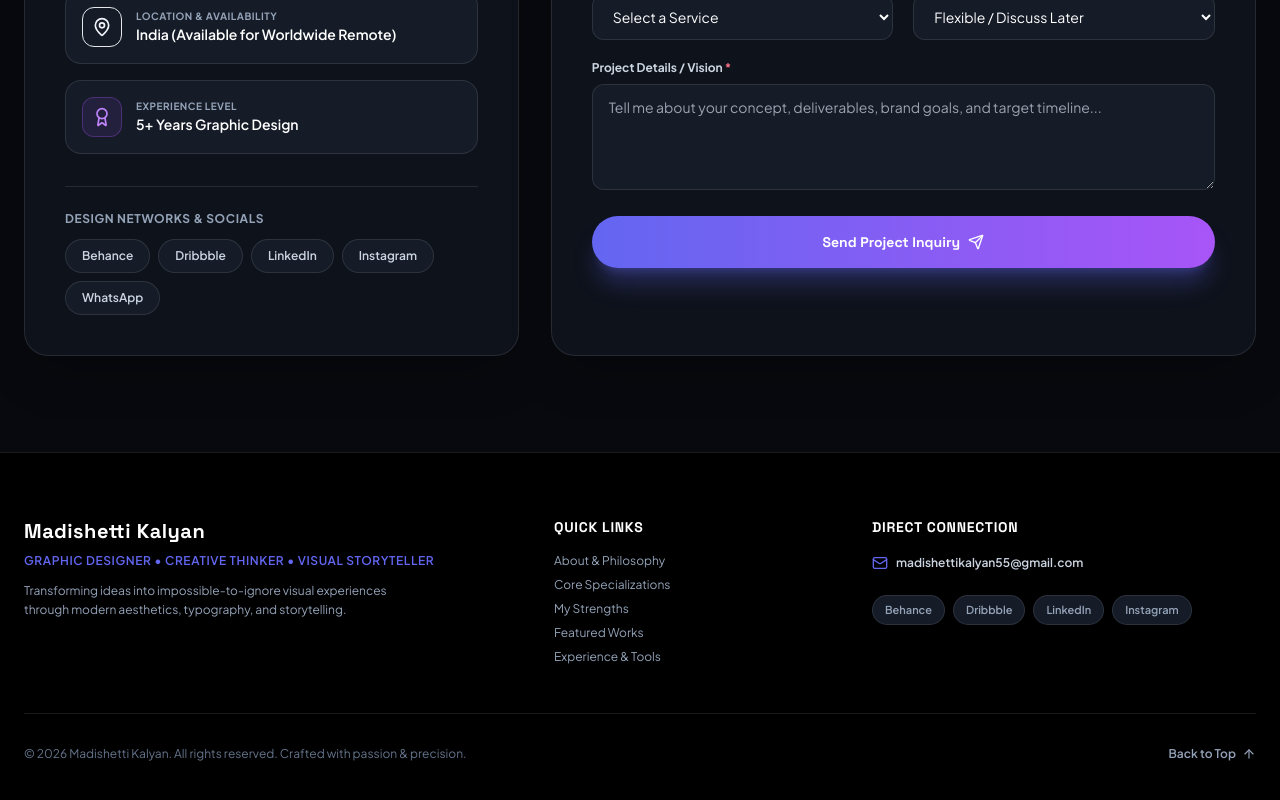
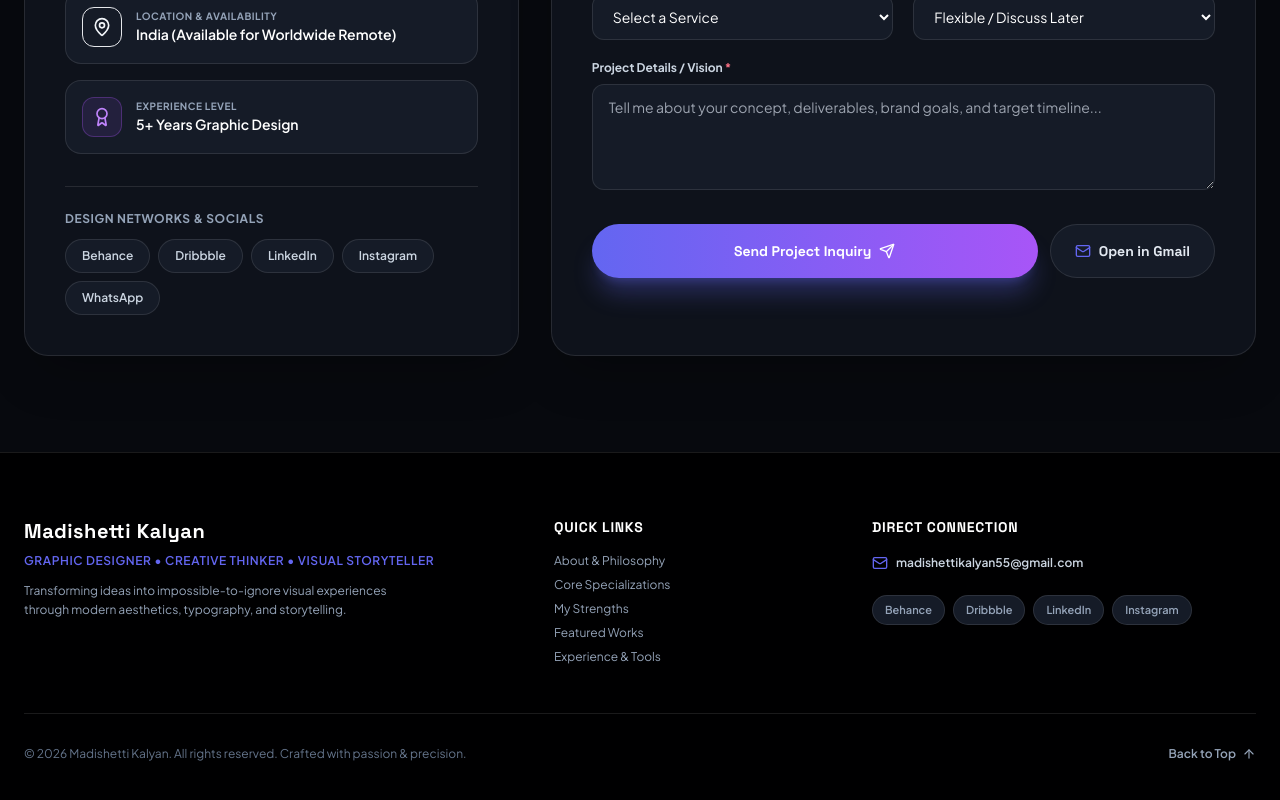
Before and after one commit to Madishettikalyan/Portifilo, a Next.js app: page / in a window 1280 px wide. Shown: the part 8870-9670 px from the top of the page. Built offline with nearby package versions, Linux system fonts and the light colour scheme.

Commit message:
Add direct Open in Gmail compose button alongside inquiry form

```diff
--- a/components/ContactHub.tsx
+++ b/components/ContactHub.tsx
@@ -216,13 +216,25 @@ export default function ContactHub() {
                 />
               </div>
 
+              <div className="flex flex-col sm:flex-row gap-3 pt-2">
                 <button
                   type="submit"
-                className="w-full py-4 rounded-full font-display font-bold text-sm text-white bg-gradient-to-r from-primary to-secondary hover:from-primary-hover hover:to-secondary-hover shadow-xl shadow-primary/30 flex items-center justify-center gap-2 hover:-translate-y-0.5 transition-all"
+                  className="flex-1 py-4 px-6 rounded-full font-display font-bold text-sm text-white bg-gradient-to-r from-primary to-secondary hover:from-primary-hover hover:to-secondary-hover shadow-xl shadow-primary/30 flex items-center justify-center gap-2 hover:-translate-y-0.5 transition-all cursor-pointer"
                 >
                   <span>Send Project Inquiry</span>
                   <Send className="w-4 h-4" />
                 </button>
+
+                <a
+                  href={`https://mail.google.com/mail/?view=cm&fs=1&to=${PORTFOLIO_DATA.personalInfo.email}&su=${encodeURIComponent('🎨 Design Project Inquiry - Madishetti Kalyan')}`}
+                  target="_blank"
+                  rel="noopener noreferrer"
+                  className="py-4 px-6 rounded-full font-display font-bold text-xs sm:text-sm text-slate-200 bg-dark-elevated border border-white/10 hover:border-primary/50 hover:text-white flex items-center justify-center gap-2 transition-all hover:bg-white/5"
+                >
+                  <Mail className="w-4 h-4 text-primary" />
+                  <span>Open in Gmail</span>
+                </a>
+              </div>
             </form>
           </div>
         </div>
```
Lines whose indentation alone changed are shown as unchanged.
